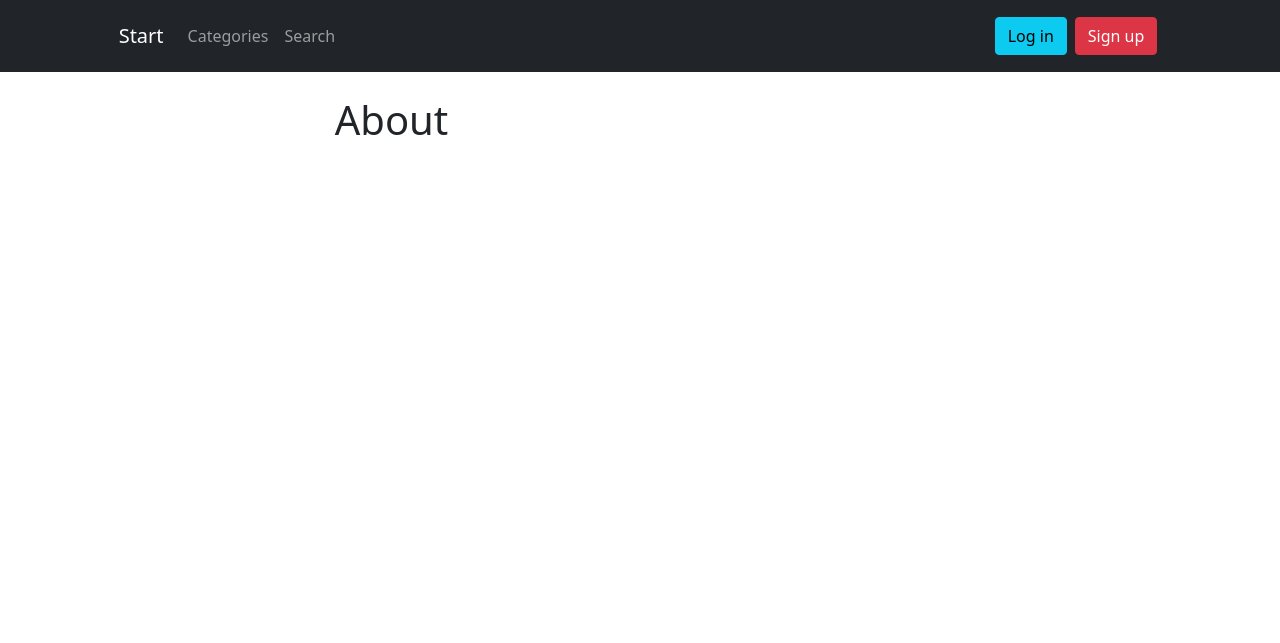
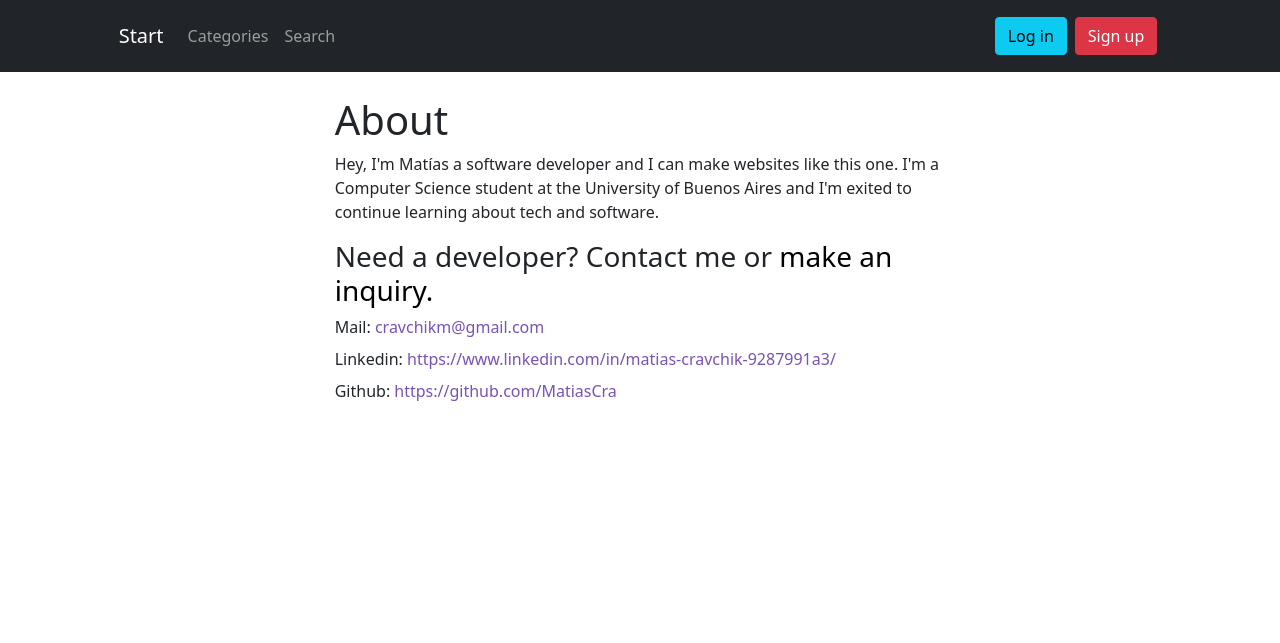
Before and after one commit to MatiasCra/DjangoBlog, a Django app: page /about/ in a window 1280 px wide. Shown: the top 643 px of the page. Run offline with Django 4.2, Linux system fonts and the light colour scheme; some libraries are stand-ins or nearby versions.

Commit message:
static pages

```diff
--- a/DjangoBlog/templates/about.html
+++ b/DjangoBlog/templates/about.html
@@ -1,5 +1,42 @@
 {% extends 'layout.html' %} {% block content %}
 <div class="col-xl-7 col-md-9 col-11 mx-auto">
     <h1>About</h1>
+    <p>
+        Hey, I'm Matías a software developer and I can make websites
+        like this one. I'm a Computer Science student at the University
+        of Buenos Aires and I'm exited to continue learning about tech and
+        software.
+    </p>
+    <h3>
+        Need a developer?
+        Contact me or
+        <a href="{% url 'Contact' %}" class="my-link">make an inquiry.</a>
+    </h3>
+    <div class="my-2">
+        Mail:
+        <a href="mailto: cravchikm@gmail.com"
+           class="color-main my-link"
+        >
+            cravchikm@gmail.com
+        </a>
+    </div>
+    <div class="my-2">
+        Linkedin:
+        <a href="https://www.linkedin.com/in/matias-cravchik-9287991a3/"
+           class="color-main my-link"
+           target="_blank"
+        >
+            https://www.linkedin.com/in/matias-cravchik-9287991a3/
+        </a>
+    </div>
+    <div class="my-2">
+        Github:
+        <a href="https://github.com/MatiasCra"
+           class="color-main my-link"
+           target="_blank"
+        >
+            https://github.com/MatiasCra
+        </a>
+    </div>
 </div>
 {% endblock content %}
--- a/DjangoBlog/templates/layout.html
+++ b/DjangoBlog/templates/layout.html
@@ -173,11 +173,11 @@
                 </li>
                 <li class="list-inline-item">⋅</li>
                 <li class="list-inline-item">
-                  <a href="#!" class="my-link">Terms of Use</a>
+                  <a href="{% url 'Terms' %}" class="my-link">Terms of Use</a>
                 </li>
                 <li class="list-inline-item">⋅</li>
                 <li class="list-inline-item">
-                  <a href="#!" class="my-link">Privacy Policy</a>
+                  <a href="{% url 'PrivacyPolicy' %}" class="my-link">Privacy Policy</a>
                 </li>
               </ul>
               <p class="text-muted small mb-4 mb-lg-0 text-lg-start">
--- a/DjangoBlog/urls.py
+++ b/DjangoBlog/urls.py
@@ -21,12 +21,24 @@ from django.shortcuts import redirect, render
 
 
 urlpatterns = [
-    path('admin/', admin.site.urls),
-    path('', include("accounts.urls")),
-    path('', lambda req: redirect("Home")),
-    path('about/', lambda req: render(req, "about.html"), name="About"),
-    path('blog/', include("blog.urls")),
-    path('contact/', include("contact.urls")),
+    path("admin/", admin.site.urls),
+    path("", include("accounts.urls")),
+    path("", lambda req: redirect("Home")),
+    path(
+        "about/", lambda req: render(req, "about.html", {"page": "About"}), name="About"
+    ),
+    path(
+        "terms_of_use/",
+        lambda req: render(req, "lorem.html", {"page": "Terms of Use"}),
+        name="Terms",
+    ),
+    path(
+        "privacy_policy/",
+        lambda req: render(req, "lorem.html", {"page": "Privacy Policy"}),
+        name="PrivacyPolicy",
+    ),
+    path("blog/", include("blog.urls")),
+    path("contact/", include("contact.urls")),
 ]
 
 urlpatterns += static(settings.MEDIA_URL, document_root=settings.MEDIA_ROOT)
```
Also changed, not shown: DjangoBlog/templates/lorem.html (added, +21 -0 lines).
